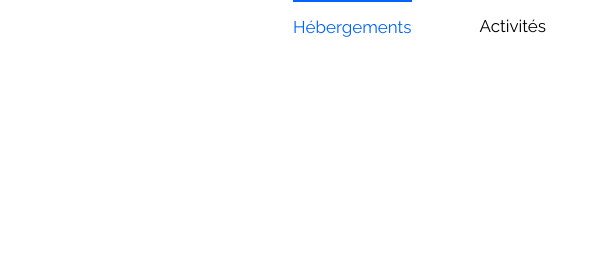
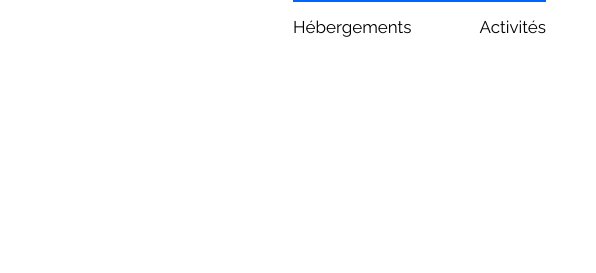
Before and after one commit to aoopen/Projet-2-Page-d-accueil-d-une-agence-de-voyage, a plain HTML site: page index.html in a window 1280 px wide. Shown: the top 273 px of the page, 684-1280 px from the left. Drawn offline with Linux system fonts and the light colour scheme.

Commit message:
Update Index

```diff
--- a/index.html
+++ b/index.html
@@ -21,10 +21,10 @@
             <div class="LogoBooki">
                 <img src="./images/logo/Booki.png" alt="Logo du site web" width="61" height="19">
             </div>
-            <ul class="List">
-                <li class="bordureNav Styletext"> <a class="Colorhebergement" href="#">Hébergements</a></li>
-                <li class="Styletext"><a href="#">Activités</a></li>
-            </ul>
+            <div class="List bordureNav Styletext">
+                <a class="Styletext bordureMobileleft" href="#Hébergements">Hébergements</a>
+                <a class="Styletext bordureMobileright" href="#Activites">Activités</a>
+            </div>
         </nav>
     </header>
         <section class="SearchTitle">
@@ -57,7 +57,7 @@
             </div>
     <main>
         <div class="hebergements-and-populaires">
-            <section class="hebergements">
+            <section id="Hébergements" class="hebergements">
                 <div>
                     <h2 class="hebergements-title">Hébergements à Marseille</h2>
                 </div>
@@ -251,7 +251,7 @@
             </div>
             </section>
         </div>
-        <section>
+        <section id="Activites">
             <div>
                 <h2 class="ActivitesTitle">Activités à Marseille</h2>
             </div>
```
